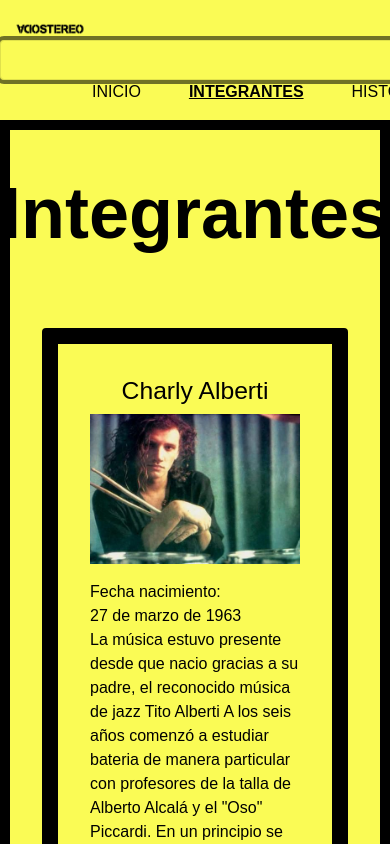
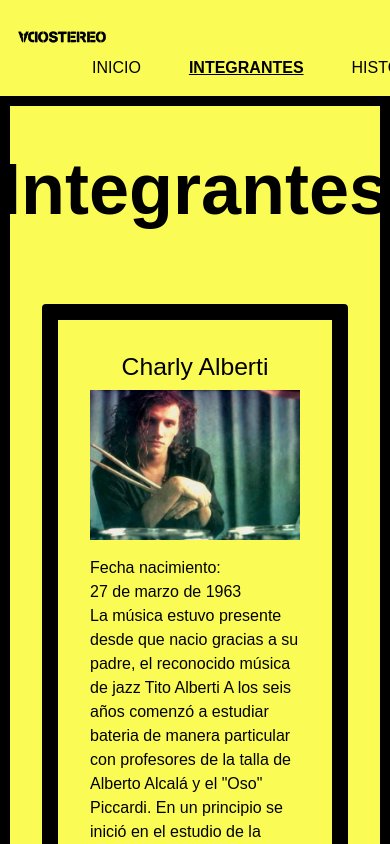
Before and after one commit to sandruli71/EntregaFinalEstevezSandra, a website: page pages/integrantes.html in a window 390 px wide. Both pictures are taken after a click on the button "Toggle navigation". Shown: the top 844 px of the page. Drawn offline with nearby package versions, Linux system fonts and the light colour scheme; a web font is replaced by a local one.

Commit message:
ultimos retoques final

```diff
--- a/pages/integrantes.html
+++ b/pages/integrantes.html
@@ -40,16 +40,16 @@
     <header>
       <!-- NAV BAR -->
       <nav class="navbar navbar-expand-lg navbar-light bg__component">
-        <div class="container">
-          <div class="row">
+        <div class="container-fluid">
+
           <a href="/" class="logo">
             <img src="../img/logo soda stereo.png" alt="logo de la empresa" />
           </a>
 
-          <button class="navbar-toggler popular__btn" type="button" data-bs-toggle="collapse" data-bs-target="#navbarSupportedContent" aria-controls="navbarSupportedContent" aria-expanded="false" aria-label="Toggle navigation">
+          <button class="navbar-toggler " type="button" data-bs-toggle="collapse" data-bs-target="#navbarNav" aria-controls="navbarNav" aria-expanded="false" aria-label="Toggle navigation">
             <span class="navbar-toggler-icon"></span>
           </button>
-          <div class="collapse navbar-collapse " id="navbarSupportedContent">
+          <div class="collapse navbar-collapse " id="navbarNav">
 
             <nav class="nav">
               <ul class="nav_list ">
```
Also changed, not shown: pages/contacto.html (+3 -3 lines), pages/discografia.html (+3 -3 lines), pages/galeria.html (+3 -3 lines), pages/historia.html (+3 -3 lines).
